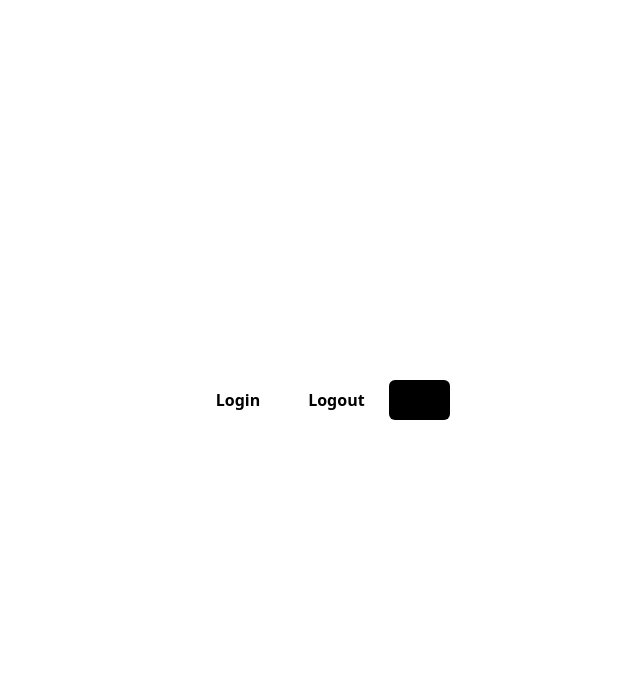
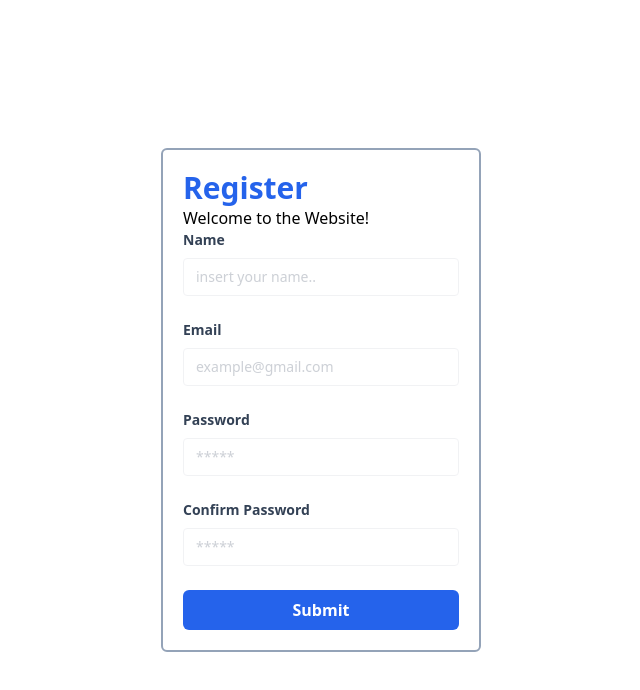
Before and after one commit to percobaantutu/belajarreactdasar, a React (Vite) app: page / in a window 1280 px wide. Shown: the top 690 px of the page, without its empty margins (319-959 px from the left). Built offline with nearby package versions, Linux system fonts and the light colour scheme.

Commit message:
Make Login & Register form use Atomic Design Theory

```diff
--- a/src/App.jsx
+++ b/src/App.jsx
@@ -1,20 +1,10 @@
 import React from "react";
-
-const Button = (props) => {
-  const { children = "...", variant = "bg-black" } = props;
-  return (
-    <button className={`h-10 px-6 font-semibold rounded-md ${variant}`} type="submit">
-      {children}
-    </button>
-  );
-};
+import RegisterPage from "./Pages/register";
 
 function App() {
   return (
     <div className="min-h-screen flex justify-center items-center">
-      <Button variant="bg-slate 700"> Login</Button>
-      <Button variant="bg-slate 600">Logout</Button>
-      <Button></Button>
+      <RegisterPage />
     </div>
   );
 }
--- /dev/null
+++ b/src/Components/Elements/Button/index.jsx
@@ -0,0 +1,10 @@
+const Button = (props) => {
+  const { children = "...", variant = "bg-black" } = props;
+  return (
+    <button className={`h-10 px-6 font-semibold rounded-md ${variant} w-full`} type="submit">
+      {children}
+    </button>
+  );
+};
+
+export default Button;
--- /dev/null
+++ b/src/Components/Elements/Input/Input.jsx
@@ -0,0 +1,6 @@
+const Input = (props) => {
+  const { type, name, placeholder } = props;
+  return <input type={type} className="text-sm border rounded w-full py-2 px-3 text-slate-700 placeholder opacity-50" placeholder={placeholder} name={name} />;
+};
+
+export default Input;
--- /dev/null
+++ b/src/Components/Elements/Input/Label.jsx
@@ -0,0 +1,10 @@
+const Label = (props) => {
+  const { htmlFor, title } = props;
+  return (
+    <label htmlFor={htmlFor} className="block text-slate-700 text-sm font-bold mb-2">
+      {title}
+    </label>
+  );
+};
+
+export default Label;
--- /dev/null
+++ b/src/Components/Elements/Input/index.jsx
@@ -0,0 +1,15 @@
+import Label from "./Label";
+
+import Input from "./Input";
+
+const InputForm = (props) => {
+  const { title, name, type, placeholder } = props;
+  return (
+    <div className="mb-6">
+      <Label htmlFor={name} title={title} />
+      <Input type={type} name={name} placeholder={placeholder}></Input>
+    </div>
+  );
+};
+
+export default InputForm;
--- /dev/null
+++ b/src/Components/Fragments/FormLogin.jsx
@@ -0,0 +1,14 @@
+import Button from "../Elements/Button";
+import InputForm from "../Elements/Input";
+
+const FormLogin = () => {
+  return (
+    <form action="">
+      <InputForm title="Email" name="email" placeholder="example@gmail.com" type="email" />
+      <InputForm title="Password" name="password" placeholder="*****" type="password" />
+      <Button variant="bg-blue-600 text-white">Submit</Button>
+    </form>
+  );
+};
+
+export default FormLogin;
--- /dev/null
+++ b/src/Components/Fragments/FormRegister.jsx
@@ -0,0 +1,16 @@
+import Button from "../Elements/Button";
+import InputForm from "../Elements/Input";
+
+const FormRegister = () => {
+  return (
+    <form action="">
+      <InputForm title="Name" name="FullName" placeholder="insert your name.." type="text" />
+      <InputForm title="Email" name="email" placeholder="example@gmail.com" type="email" />
+      <InputForm title="Password" name="password" placeholder="*****" type="password" />
+      <InputForm title="Confirm Password" name="Confirm password" placeholder="*****" type="password" />
+      <Button variant="bg-blue-600 text-white">Submit</Button>
+    </form>
+  );
+};
+
+export default FormRegister;
--- /dev/null
+++ b/src/Components/Layouts/AuthLayout.jsx
@@ -0,0 +1,12 @@
+const AuthLayout = (props) => {
+  const { children, title } = props;
+  return (
+    <div className="w-full max-w-xs border-2 border-slate-400 p-5 rounded-md">
+      <h1 className="text-3xl text-blue-600 font-semibold">{title}</h1>
+      <p>Welcome to the Website!</p>
+      {children}
+    </div>
+  );
+};
+
+export default AuthLayout;
--- /dev/null
+++ b/src/Pages/login.jsx
@@ -0,0 +1,12 @@
+import FormLogin from "../Components/Fragments/FormLogin";
+import AuthLayout from "../Components/Layouts/AuthLayout";
+
+const LoginPage = () => {
+  return (
+    <AuthLayout title="Login">
+      <FormLogin></FormLogin>
+    </AuthLayout>
+  );
+};
+
+export default LoginPage;
--- /dev/null
+++ b/src/Pages/register.jsx
@@ -0,0 +1,12 @@
+import FormRegister from "../Components/Fragments/FormRegister";
+import AuthLayout from "../Components/Layouts/AuthLayout";
+
+const RegisterPage = () => {
+  return (
+    <AuthLayout title="Register">
+      <FormRegister />
+    </AuthLayout>
+  );
+};
+
+export default RegisterPage;
```
